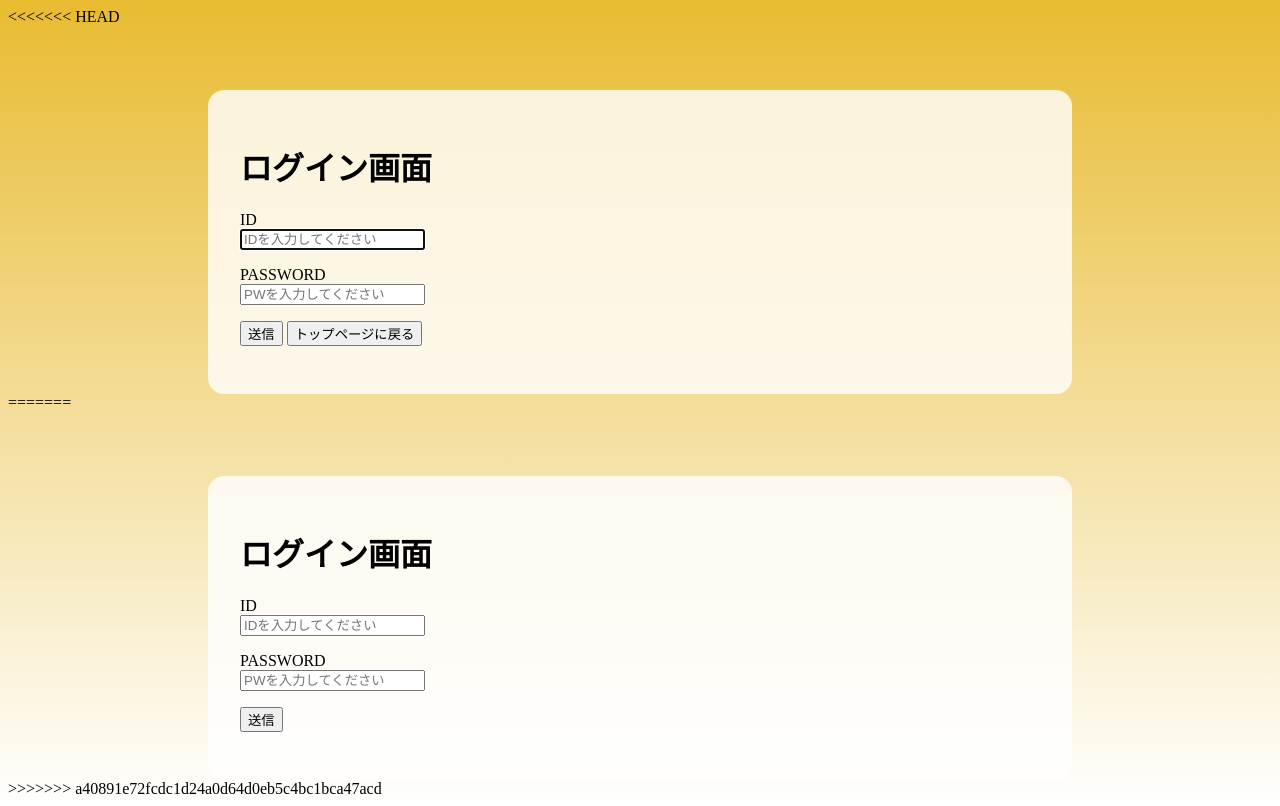
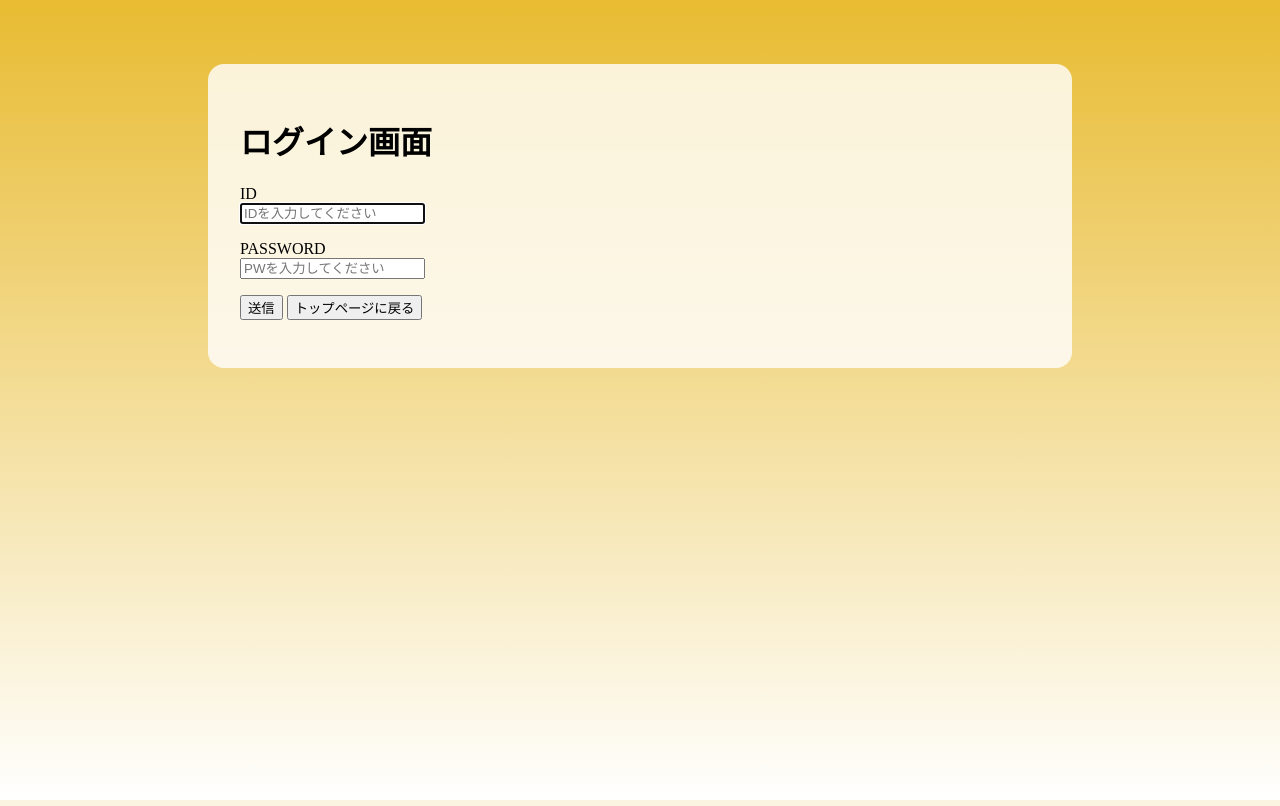
Before and after one commit to yukiafronia/project-C, a PHP site: page /login.html in a window 1280 px wide. Run offline with PHP 8.4, Linux system fonts and the light colour scheme.

Commit message:
トップページの更新

```diff
--- a/login.css
+++ b/login.css
@@ -1,4 +1,3 @@
-<<<<<<< HEAD
 html{
   min-height :100%;
 }
@@ -12,20 +11,3 @@ body{
   border-radius: 16px;
   background: rgba(255,255,255,0.8);
 }
-=======
-﻿html {
-    min-height: 100%;
-}
-
-body {
-    background: linear-gradient(#e8bb31,#ffffff);
-}
-
-.login {
-    margin: 64px auto 0 auto;
-    padding: 32px;
-    max-width: 800px;
-    border-radius: 16px;
-    background: rgba(255,255,255,0.8);
-}
->>>>>>> a40891e72fcdc1d24a0d64d0eb5c4bc1bca47acd
--- a/login.html
+++ b/login.html
@@ -1,4 +1,3 @@
-<<<<<<< HEAD
 <!DOCTYPE html>
 <html>
   <head>
@@ -29,32 +28,3 @@
   </div>
   </body>
 </html>
-=======
-﻿<!DOCTYPE html>
-<html>
-<head>
-    <meta charset="utf-8" />
-    <title>Login</title>
-    <link rel="stylesheet" type="text/css" href="login.css" />
-</head>
-<body>
-    <div class="login">
-        <h1>ログイン画面</h1>
-        <form methot="GET" action="login.php">
-            <div class="submit">
-                <p>
-                    <label for="ID_name">ID</label><br>
-                    <input type="text" name="ID" placeholder="IDを入力してください" autofocus required>
-                </p>
-                <p>
-                    <label>PASSWORD</label><br>
-                    <input type="password" name="PW" placeholder="PWを入力してください" required>
-                </p>
-                <p><input type="submit" value="送信"></p>
-                <p>
-            </div>
-        </form>
-    </div>
-</body>
-</html>
->>>>>>> a40891e72fcdc1d24a0d64d0eb5c4bc1bca47acd
```
Also changed, not shown: index.html (+1 -8 lines), login.php (+0 -41 lines).
